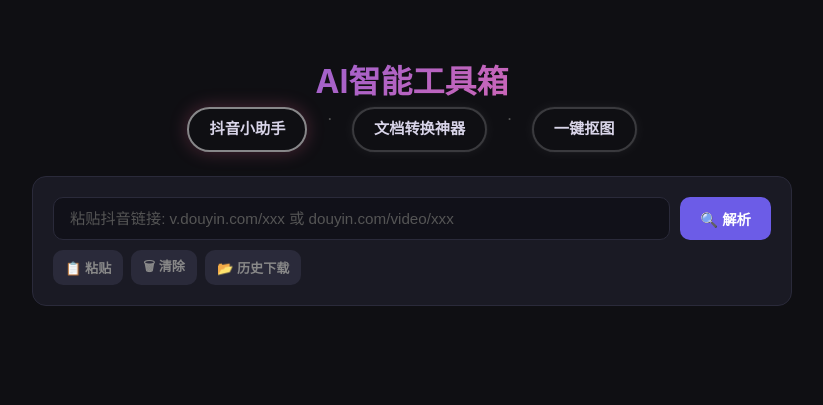
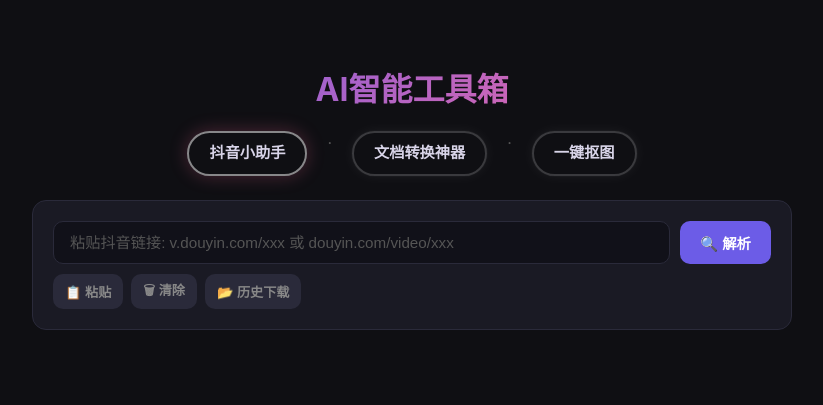
Before and after one commit to turbohung1991/Claude-code-project, a Flask app: page / in a window 1280 px wide. Shown: the top 405 px of the page, without its empty margins (228-1051 px from the left). Run offline with Flask 3, Linux system fonts and the light colour scheme; some libraries are stand-ins or nearby versions.

Commit message:
style: add spacing below header title

```diff
--- a/static/style.css
+++ b/static/style.css
@@ -602,7 +602,8 @@ body {
 }
 
 /* Subtitle nav pill buttons with glow */
-.subtitle-nav { display:flex; gap:20px; justify-content:center; flex-wrap:wrap; }
+.subtitle-nav { display:flex; gap:20px; justify-content:center; flex-wrap:wrap; margin-top:16px; }
+.container { padding-top:32px; }
 .subtitle-nav a, .subtitle-nav span.current {
     display:inline-block;
     padding:8px 20px;
```
